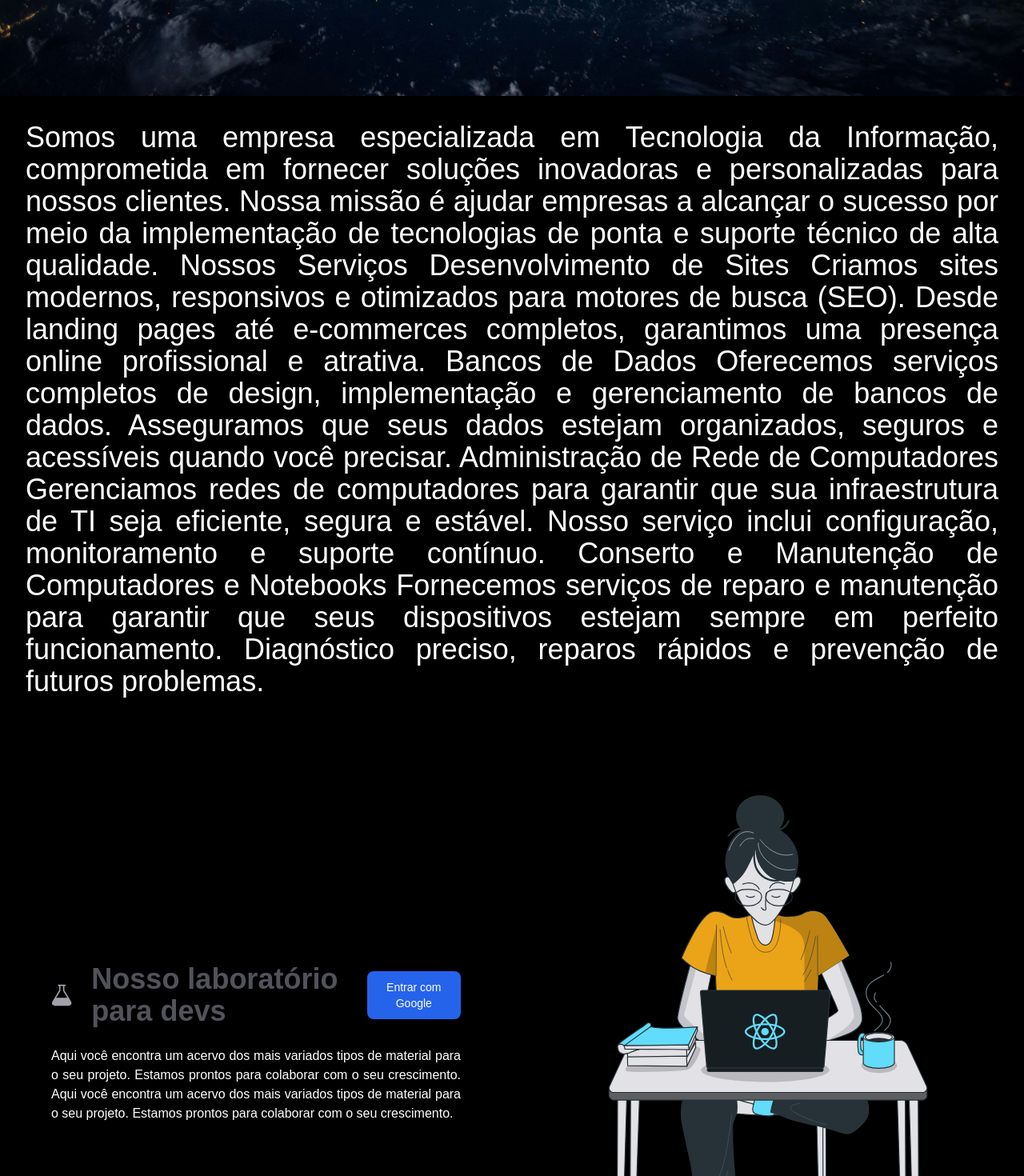
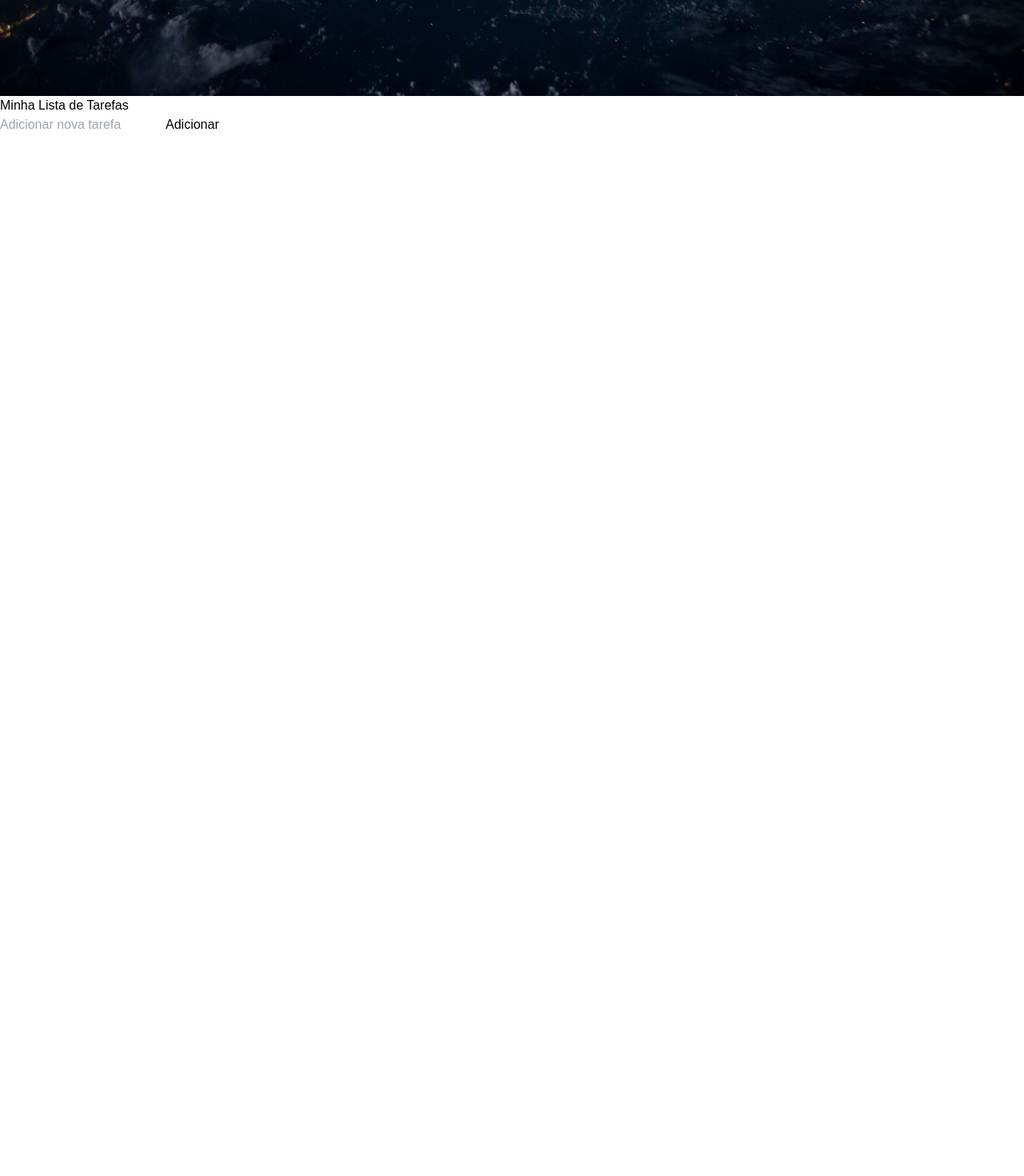
Before and after one commit to lithproroot1399/proroot, a Next.js app: page / in a window 1280 px wide. Shown: the part 680-2150 px from the top of the page at 80% size. After the commit the page ends 848 px from the top, so only its background shows below. Built offline with nearby package versions, Linux system fonts and the light colour scheme; no server answers.

Commit message:
edit component tarefas

```diff
--- a/src/app/page.tsx
+++ b/src/app/page.tsx
@@ -5,6 +5,7 @@ import News from '@/components/News'
 import Contact from '@/components/contact'
 import { Ignite } from '@/components/ignite'
 import { Network } from '@/components/network'
+import ListaDeTarefas from '@/components/tarefas'
 import { Techs } from '@/components/techs'
 import Image from 'next/image'
 
@@ -20,14 +21,7 @@ export default function Home() {
           className="object-cover"
         />
       </div>
-
-      <Context />
-      <Ignite />
-      <Techs />
-      <Network />
-      <News />
-      <Contact />
-      <Footer />
+      <ListaDeTarefas />
     </>
   )
 }
--- a/src/components/Mercadao.tsx
+++ /dev/null
@@ -1,32 +0,0 @@
-export function Mercadao() {
-  return (
-    <>
-      <div className="flex justify-between bg-gray-800 p-4">
-        <button type="button">Cadastro</button>
-        <input
-          className="flex justify-around items-center bg-gray-700 text-white rounded-lg p-2"
-          type="Pesquisa"
-          placeholder="Pesquisar"
-        />
-      </div>
-
-      <h1 className="m-4">VAMOS COMEÇAR NOSOS ESTUDOS</h1>
-      <div className="flex m-8 p- 20 w-50 h-80 bg-transparent rounded-lg shadow-lg">
-        <strong className="font-sans text-white text-xl">
-          Vamos falar sobre técnologia e analisar tudos os requisitos para se
-          tornar uma bom profissional de T.I, isso não quer dizer que vai
-          trabalhar somente na área de desenvovimento de software, mas estar
-          ligado em um mundo de novidades, estou aqui propondo para você que
-          como eu é apaixonado por o mundo tech, vamos juntos fazer um mundo
-          melhor, onde podemos entregar as pessoas que tem vontade de mudar sua
-          vida para sempre e de agora em diante mudar como se pode ver o mundo
-          de uma forma com mais oportunidades para todos. Os processos que
-          envolvem o setor de T.I atualmente tem uma grande demanda de
-          profissionais que tem o compromisso de entregar as melhores formas de
-          se manter conectados com as pessoas e seus projetos pessoais para que
-          a comunidade dev venha para trazer mais divercidade no
-        </strong>
-      </div>
-    </>
-  )
-}
--- /dev/null
+++ b/src/components/tarefas.tsx
@@ -0,0 +1,38 @@
+// biome-ignore lint/style/noUnusedTemplateLiteral: <explanation>
+`use client`
+
+import { useState } from 'react'
+
+export default function ListaDeTarefas() {
+  // Inicializa o estado 'tarefas' com uma lista vazia
+  const [tarefas, setTarefas] = useState([])
+  const [novaTarefa, setNovaTarefa] = useState('')
+
+  // Função para adicionar uma nova tarefa à lista
+  const adicionarTarefa = () => {
+    if (novaTarefa.trim() !== '') {
+      setTarefas([...tarefas, novaTarefa])
+      setNovaTarefa('') // Limpa o campo de entrada
+    }
+  }
+
+  return (
+    <div>
+      <h2>Minha Lista de Tarefas</h2>
+      <input
+        type="text"
+        value={novaTarefa}
+        onChange={e => setNovaTarefa(e.target.value)}
+        placeholder="Adicionar nova tarefa"
+      />
+      {/* biome-ignore lint/a11y/useButtonType: <explanation> */}
+      <button onClick={adicionarTarefa}>Adicionar</button>
+
+      <ul>
+        {tarefas.map((tarefa, index) => (
+          <li key={index}>{tarefa}</li>
+        ))}
+      </ul>
+    </div>
+  )
+}
```
